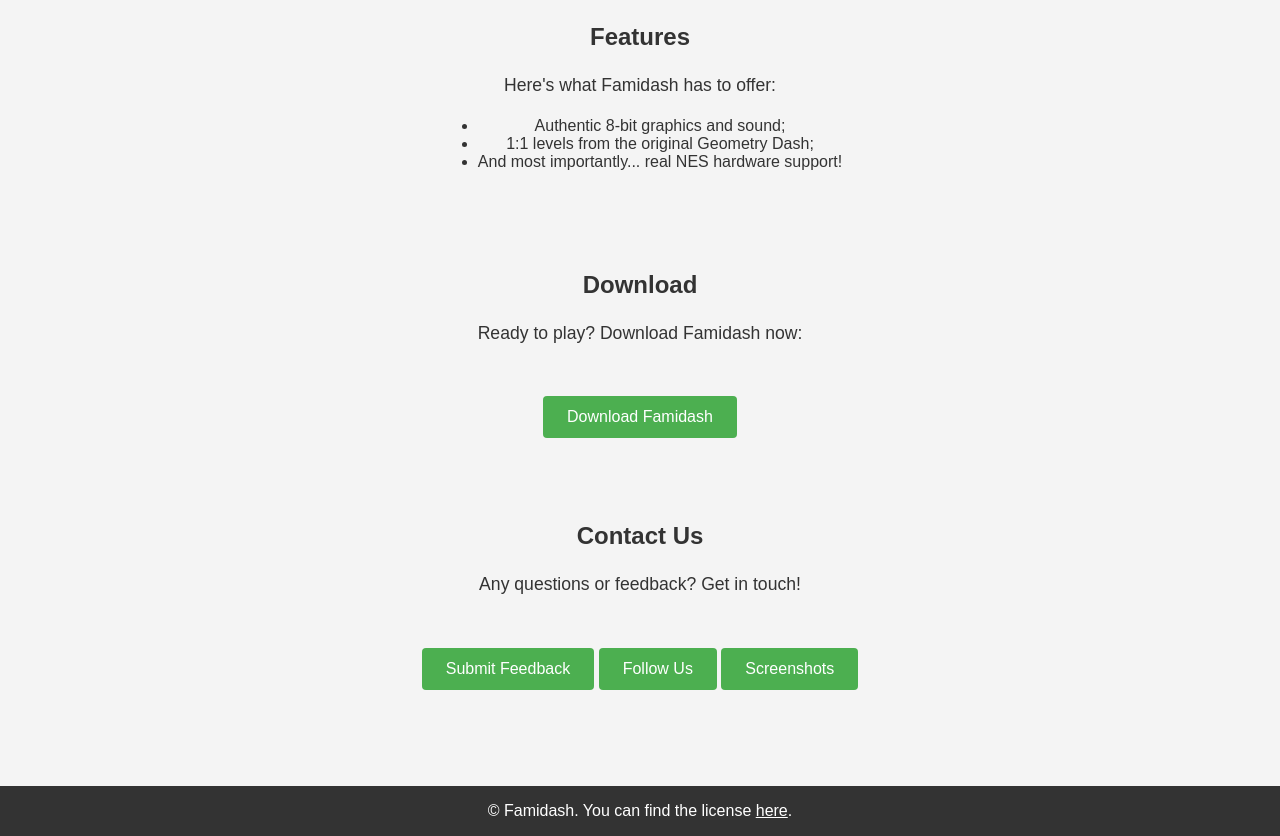
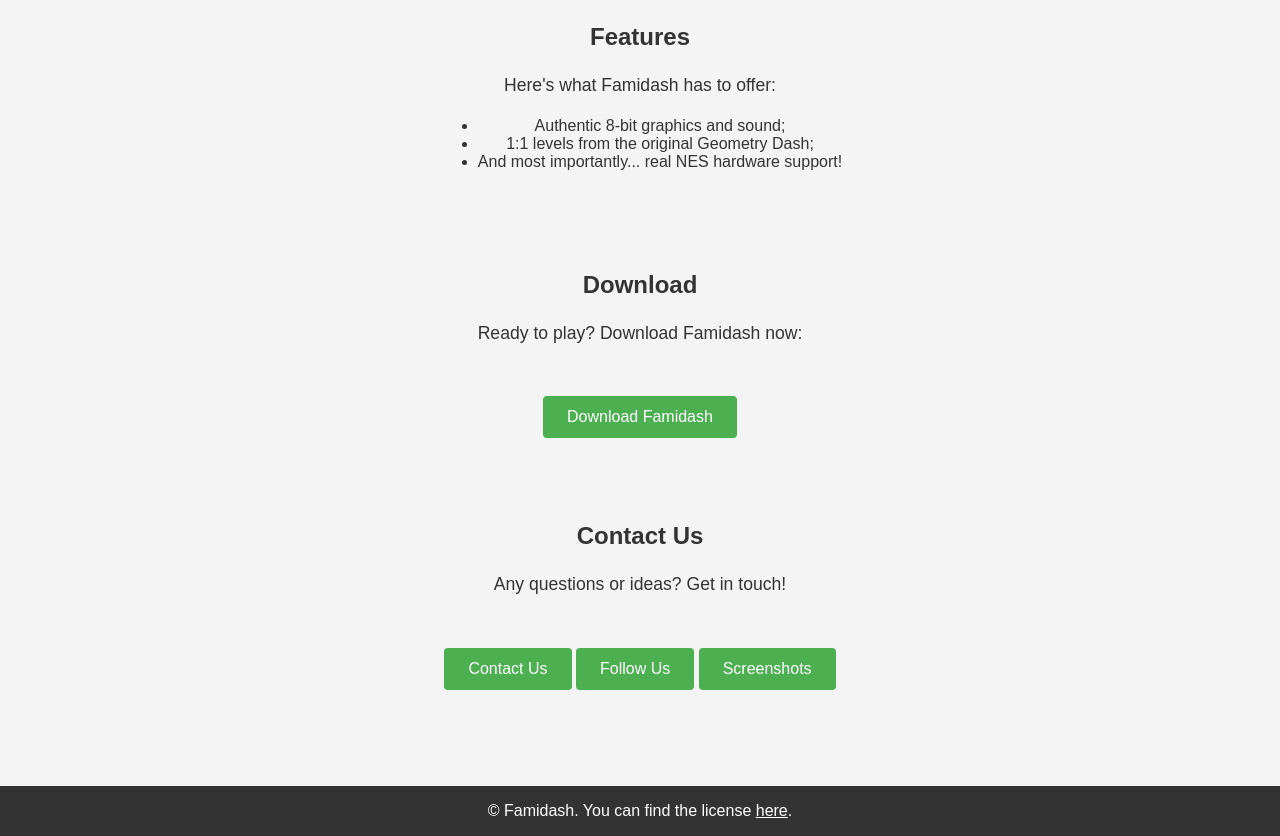
Before and after one commit to tfdsoft/famidash-website, a plain HTML site: page index.html in a window 1280 px wide. Shown: the part 604-1440 px from the top of the page. Drawn offline with Linux system fonts and the light colour scheme.

Commit message:
Update index.html

```diff
--- a/index.html
+++ b/index.html
@@ -231,8 +231,8 @@
         </section>
         <section id="contact">
             <h2>Contact Us</h2>
-            <p>Any questions or feedback? Get in touch!</p>
-            <a class="button" href="https://github.com/famidash/famidash/issues/new/choose">Submit Feedback</a>
+            <p>Any questions or ideas? Get in touch!</p>
+            <a class="button" href="https://github.com/famidash/famidash/issues/new/choose">Contact Us</a>
             <a id="follow-us-button" class="button">Follow Us</a>
             <a id="screenshots-button" class="button">Screenshots</a>
         </section>
```
